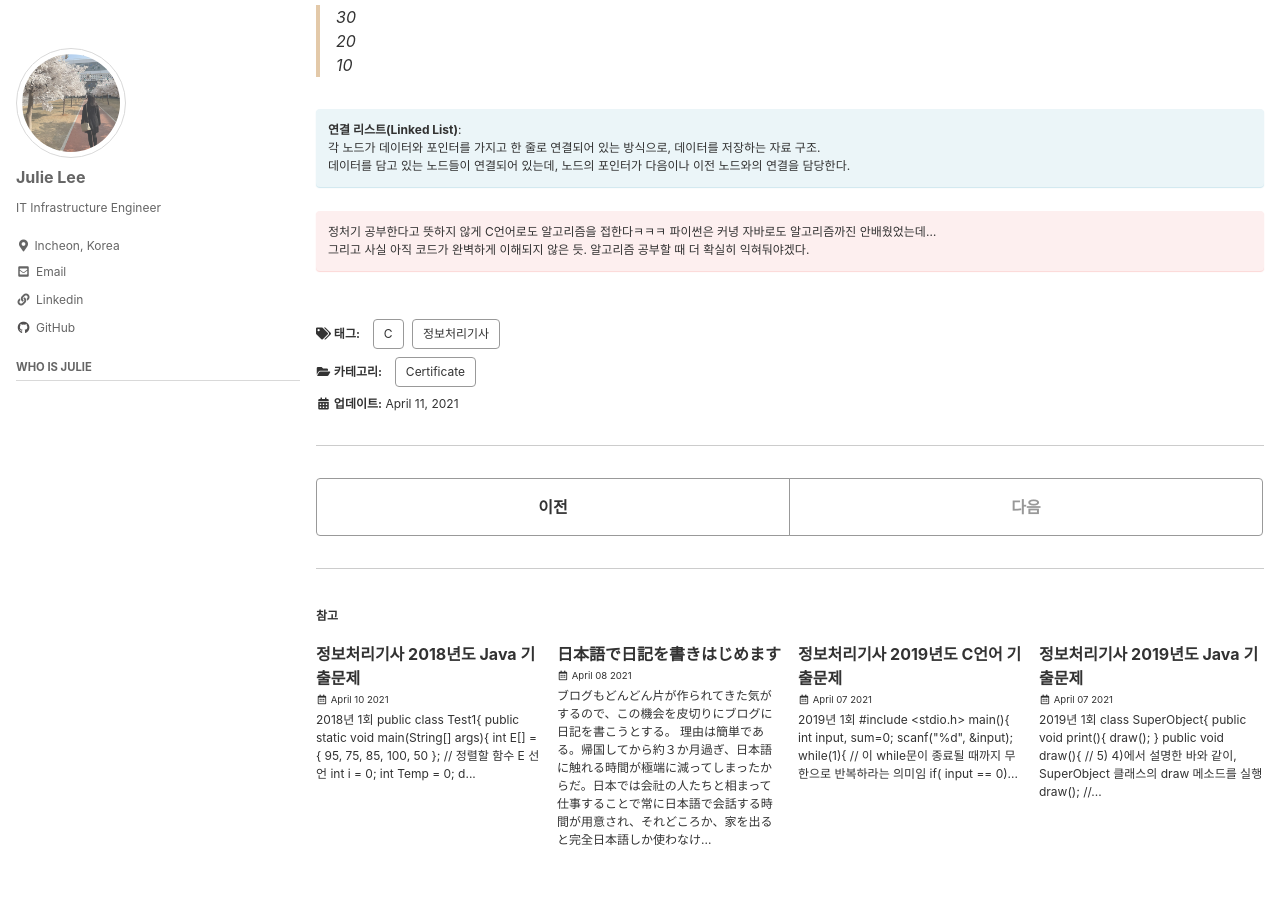
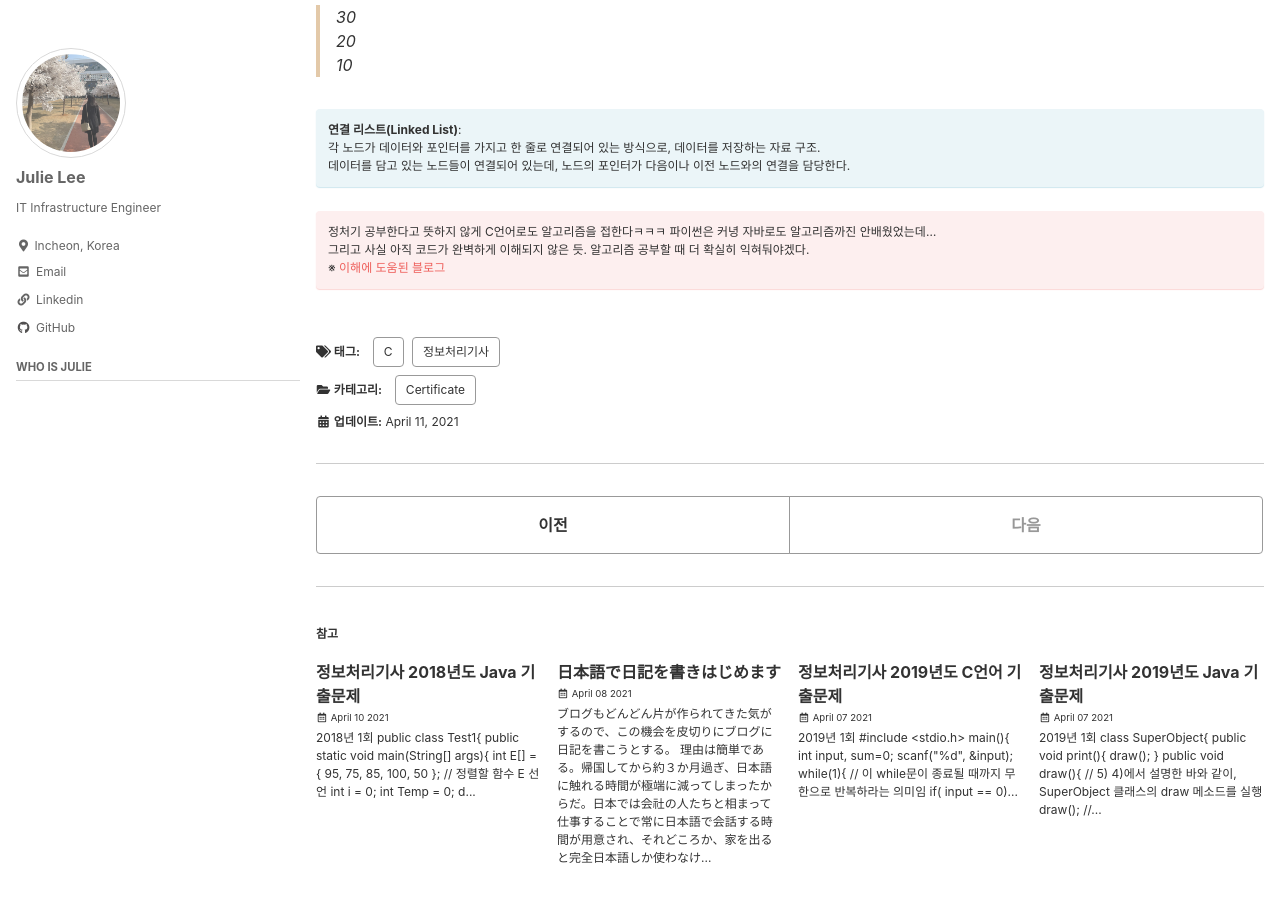
Before and after one commit to smilejulie0812/smilejulie0812.github.io, a Jekyll site: the page built from _posts/2021-04-11-engineerinformationprocessing008.md, in a window 1280 px wide and 900 px high, scrolled down 4189 px. Built offline with Jekyll 4.4.1, drawn with Linux system fonts in a browser that asks for light colours; cached includes are drawn as plain includes.

Commit message:
Update 2021-04-11-engineerinformationprocessing008.md

```diff
--- a/_posts/2021-04-11-engineerinformationprocessing008.md
+++ b/_posts/2021-04-11-engineerinformationprocessing008.md
@@ -197,4 +197,5 @@ main(){
 
 정처기 공부한다고 뜻하지 않게 C언어로도 알고리즘을 접한다ㅋㅋㅋ 파이썬은 커녕 자바로도 알고리즘까진 안배웠었는데...
 그리고 사실 아직 코드가 완벽하게 이해되지 않은 듯. 알고리즘 공부할 때 더 확실히 익혀둬야겠다.
+※ [이해에 도움된 블로그](https://m.blog.naver.com/PostView.nhn?blogId=lghlove0509&logNo=220955178807&proxyReferer=https:%2F%2Fwww.google.com%2F)
 {: .notice--danger}
```
